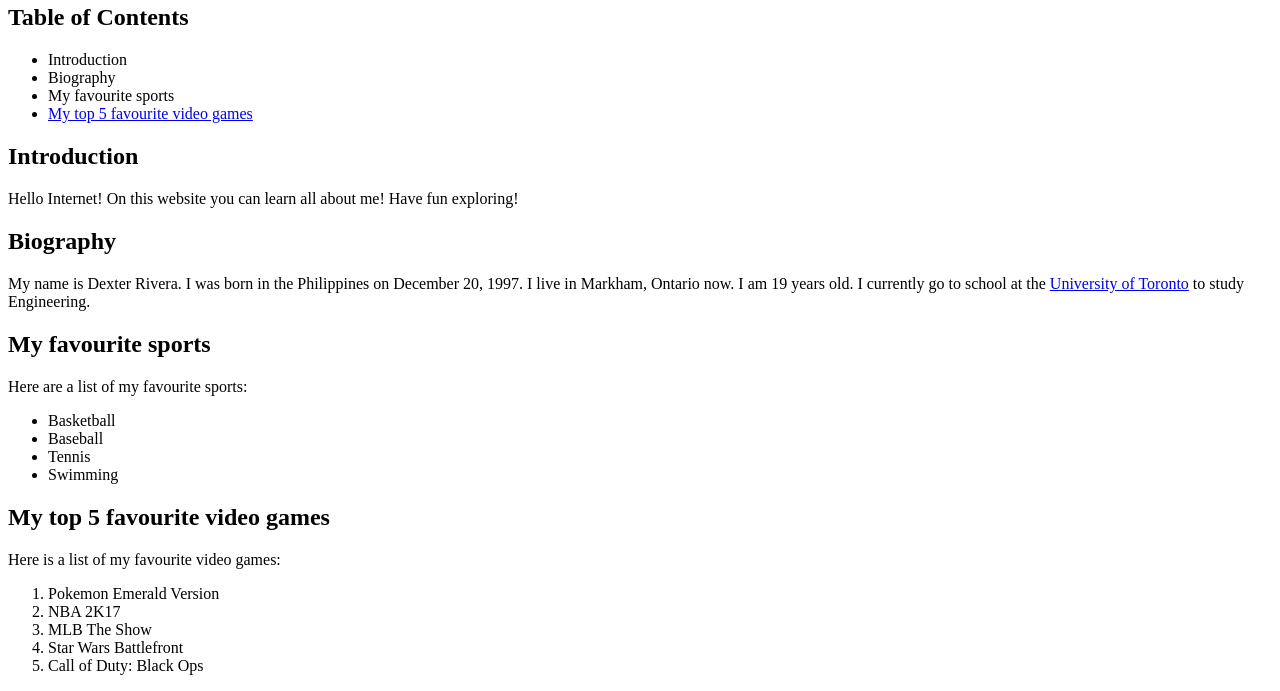
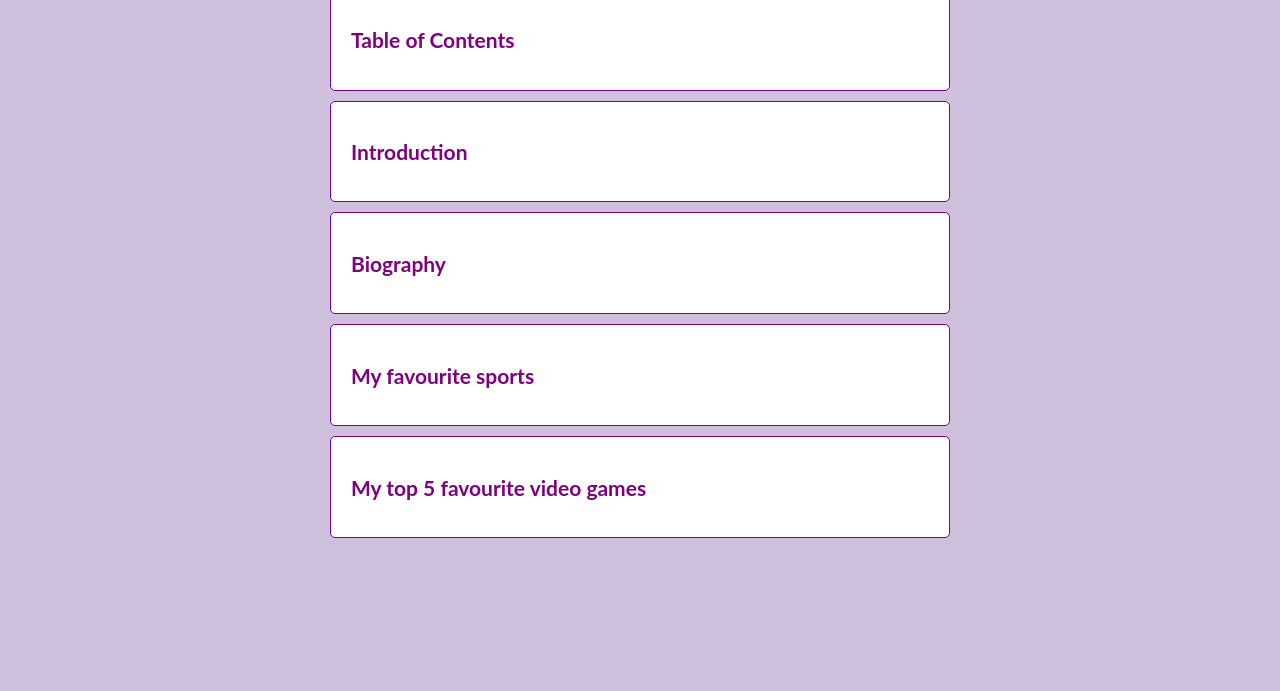
Before and after one commit to dexter-1/HTMLBootcamp2017, a plain HTML site: page index.html in a window 1280 px wide. Shown: the part 332-1023 px from the top of the page. After the commit the page ends 880 px from the top, so only its background shows below. Drawn offline with nearby package versions, Linux system fonts and the light colour scheme.

Commit message:
Add this weeks code

```diff
--- a/index.html
+++ b/index.html
@@ -1,41 +1,68 @@
+<head>
+  <link rel="stylesheet"
+        href="https://cdnjs.cloudflare.com/ajax/libs/animate.css/3.5.2/animate.min.css">
+</head>
+<body>
+  <link rel="stylesheet" href="style.css">
+
   <!-- This is a h1 tag. h1 is used to make really large texts for titles -->
   <h1>Dexter Rivera's Website</h1>
 
   <!-- the image tag is used for images. Fill in the src attribute to import the image from somewher else -->
   <img src="https://heatherchristenaschmidt.files.wordpress.com/2011/09/facebook_no_profile_pic2-jpg.gif" height="250" width="250">
 
+<!--
+  <div class="header">
+
+  </div>
+-->
+  <div class="box animated bounceInLeft">
     <h2>Table of Contents</h2>
-<ul>
+    <ul class="popup">
       <li>Introduction</li>
       <li>Biography</li>
       <li>My favourite sports</li>
       <li><a href="#videogames">My top 5 favourite video games</a></li>
     </ul>
+  </div>
+<!--
+  <div class="header">
 
+  </div>
+-->
+  <div class="box animated bounceInRight">
     <!-- h2 is similar to h1, but the text is smaller -->
     <h2>Introduction</h2>
 
     <!-- p tags are used for paragraphs -->
-<p>Hello Internet! On this website you can learn all about me! Have fun exploring!</p>
+    <p class="popup">Hello Internet! On this website you can learn all about me! Have fun exploring!</p>
+  </div>
 
+  <div class="box animated bounceInLeft">
     <h2>Biography</h2>
-<p>My name is Dexter Rivera. I was born in the Philippines on December 20, 1997. I live in Markham, Ontario now. I am 19 years old. I currently go to school at the <a href="https://www.utoronto.ca/" title="Click here to learn more about my school!">University of Toronto</a> to study Engineering. </p>
+    <p class="popup">My name is Dexter Rivera. I was born in the Philippines on December 20, 1997. I live in Markham, Ontario now. I am 19 years old. I currently go to school at the <a href="https://www.utoronto.ca/" title="Click here to learn more about my school!">University of Toronto</a> to study Engineering. </p>
+  </div>
 
+  <div class="box animated bounceInRight">
     <h2>My favourite sports</h2>
-<p>Here are a list of my favourite sports: </p>
-<ul> <!-- for unordered lists (bullet points) -->
-  <li>Basketball</li> <!-- each of the bullet points must be inside li tags -->
+    <p class="popup">Here are a list of my favourite sports: </p>
+    <ul class="popup"> <!-- for unordered lists (bullet points) -->
+      <li id="basketball">Basketball</li> <!-- each of the bullet points must be inside li tags -->
       <li>Baseball</li>
       <li>Tennis</li>
       <li>Swimming</li>
     </ul>
+  </div>
 
+  <div class="box animated bounceInLeft">
     <h2 id="videogames">My top 5 favourite video games</h2>
-<p>Here is a list of my favourite video games: </p>
-<ol>
+    <p class="popup">Here is a list of my favourite video games: </p>
+    <ol class="popup">
       <li>Pokemon Emerald Version</li>
       <li>NBA 2K17</li>
       <li>MLB The Show</li>
       <li>Star Wars Battlefront</li>
       <li>Call of Duty: Black Ops </li>
-<ol>
+    </ol>
+  </div>
+</body>
--- /dev/null
+++ b/style.css
@@ -0,0 +1,35 @@
+h1, h2 {
+  color: purple;
+}
+
+body {
+  font-family: Lato,'Helvetica Neue',Arial,Helvetica,sans-serif;
+  font-size: 14px;
+  background-color: #CFC0DD;
+  margin-left: 25%;
+  margin-right: 25%;
+}
+
+.box {
+  background-color: white;
+  border-radius: 5px;
+  padding: 20px;
+  border: 1px solid purple;
+  margin: 10px;
+}
+
+.popup {
+  display: none;
+}
+
+div:hover .popup {
+  display: block;
+}
+
+#basketball {
+  color: orange;
+}
+
+a:hover {
+  color: green;
+}
```
Also changed, not shown: 2 other files. Lines whose indentation alone changed are shown as unchanged.
